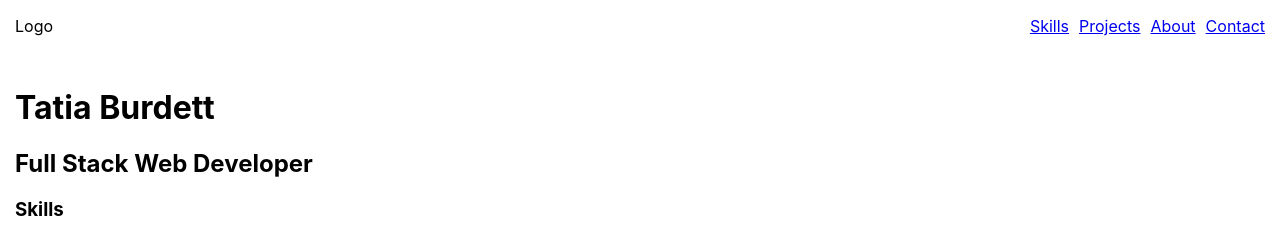
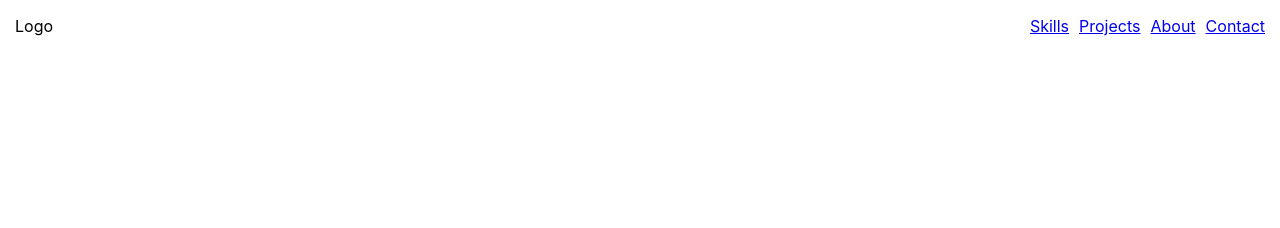
Before and after one commit to tatia-burdett/my-portfolio, a React (Create React App) app: page / in a window 1280 px wide. Shown: the top 228 px of the page. Built offline with nearby package versions, Linux system fonts and the light colour scheme.

Commit message:
full screen

```diff
--- a/src/components/App/App.css
+++ b/src/components/App/App.css
@@ -5,4 +5,5 @@
 
 .app-main {
   padding: 15px;
+  padding-top: 0;
 }
--- /dev/null
+++ b/src/components/FullScreen/FullScreen.css
@@ -0,0 +1,7 @@
+.fullscreen {
+  height: 100vh;
+  display: flex;
+  flex-direction: column;
+  justify-content: center;
+  align-items: center;
+}
--- a/src/components/FullScreen/FullScreen.js
+++ b/src/components/FullScreen/FullScreen.js
@@ -1,4 +1,5 @@
 import React from 'react'
+import './FullScreen.css'
 
 class FullScreen extends React.Component {
   render() {
```
